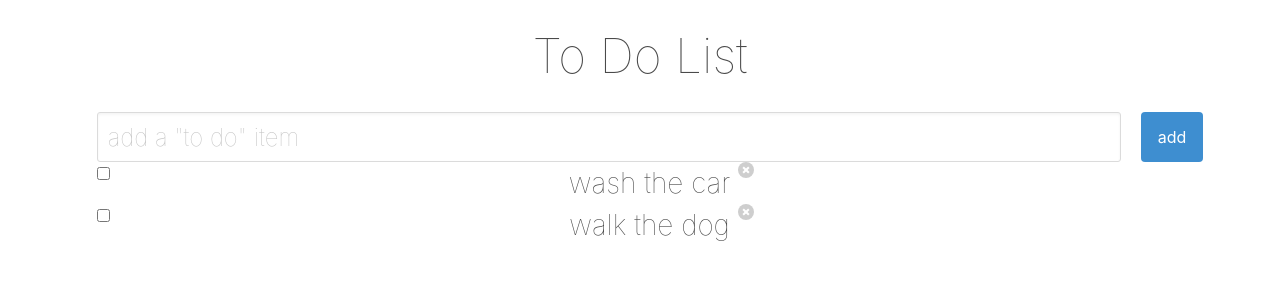
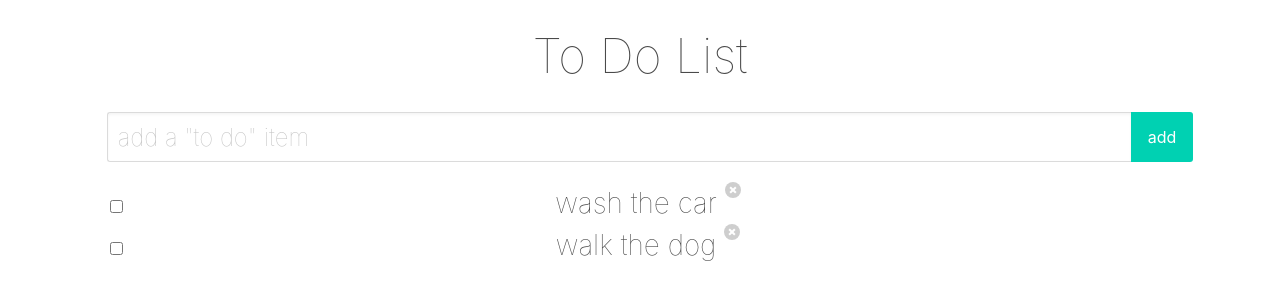
Before and after one commit to saraharneson/to-do-list, a React (Create React App) app: page / in a window 1280 px wide. Shown: the top 300 px of the page. Built offline with nearby package versions, Linux system fonts and the light colour scheme.

Commit message:
style updates. Home stretch with delete button.

```diff
--- a/src/App.css
+++ b/src/App.css
@@ -16,25 +16,34 @@ h1 {
   height: 50px;
   font-weight: 100;
   padding: 10px;
-  margin: 0 20px;
-  border-radius: 3px;
+  margin: 0 0 20px 20px;
+  border-radius: 3px 0 0 3px;
+  border-right: 0;
 }
 
 .add-item {
   height: 50px;
+  border-radius: 0 3px 3px 0;
 }
 
 .control {
   display: block;
+  margin: 0 auto;
 }
 
 .displayed-items {
   width: 80%;
   font-size: 1.75rem;
   font-weight: 100;
-  margin: 0 20px;
+  margin: 0 20px 0 5px;
+  /* vertical-align: top; */
+  display: inline-block;
+}
+
+.check-box {
+  display: inline-block;
   vertical-align: top;
-  display: inline-block;
+  margin: 0 8px 0 10px;
 }
 
 .delete {
@@ -42,12 +51,17 @@ h1 {
   vertical-align: top;
 }
 
-.check-box {
-  display: inline-block;
-  vertical-align: top;
-  margin: 0 20px 0 10px;
+.delete:hover {
+  color: #CD5C5C;
 }
 
-.check-box:hover {
-  color: #CD5C5C;
+.edit-field {
+  width: 80%;
+  font-size: 1.75rem;
+  height: 50px;
+  font-weight: 100;
+  padding: 10px;
+  margin: 0 0 20px 20px;
+  border-radius: 3px;
+  border-right: 0;
 }
--- a/src/App.js
+++ b/src/App.js
@@ -34,14 +34,14 @@ class App extends Component {
       <React.Fragment>
         <h1 className='header'>To Do List</h1>
         <form>
-          <div className='field'>
+          <div className='field is-centered'>
             <div className='control'>
               <input className='input is-large'
                 type='text'
                 onChange={(e) => this.handleChange(e)}
                 placeholder='add a "to do" item'
                 value={this.state.text} />
-              <button className='add-item button is-info' onClick={(e) => this.addItem(e)}
+              <button className='add-item button is-primary' onClick={(e) => this.addItem(e)}
               >add</button>
               {items.map((item, idx) =>
                 <Item itemValue={item.value} key={idx} />)}
```
